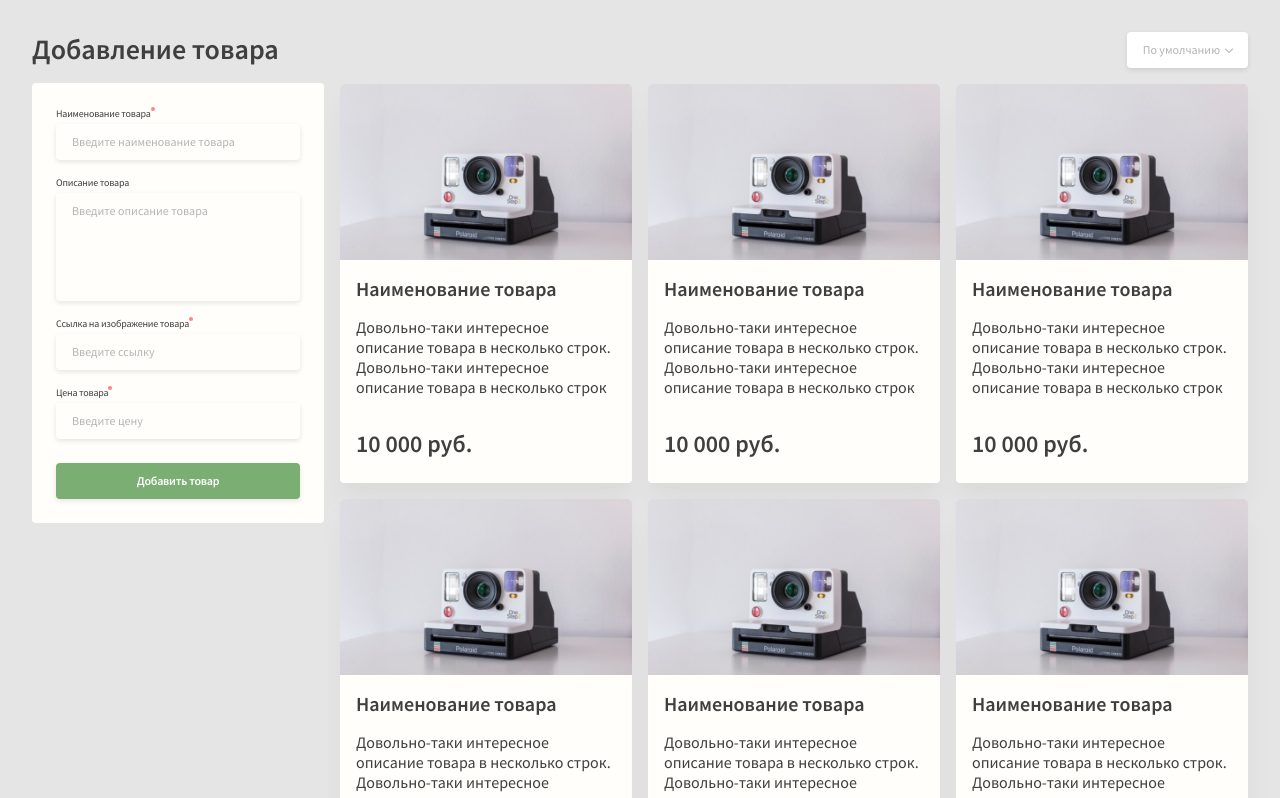
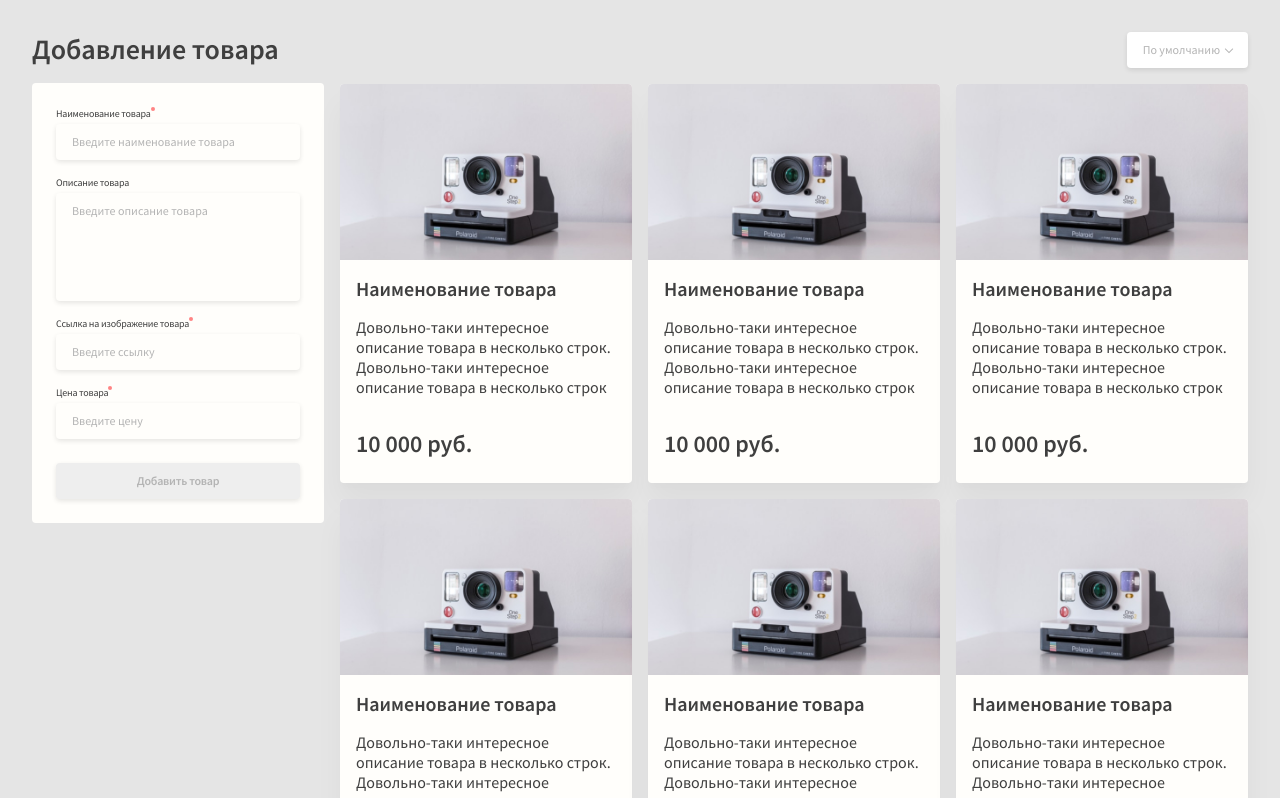
Before and after one commit to Senior-Pomidor/idaproject, a Vue app: page / in a window 1280 px wide. Shown: the top 798 px of the page. Built offline with nearby package versions, Linux system fonts and the light colour scheme.

Commit message:
small xorm fix

```diff
--- a/src/components/FormAdd.vue
+++ b/src/components/FormAdd.vue
@@ -71,9 +71,9 @@
 				[formAdd.input]: true}"
 			type="submit"
 			value="Добавить товар"
+			:disabled="$v.info.$invalid"
 			@click.prevent="sendForm()"
 		/>
-			<!-- :disabled="$v.info.$invalid" -->
 	</form>
 </template>
 
```
